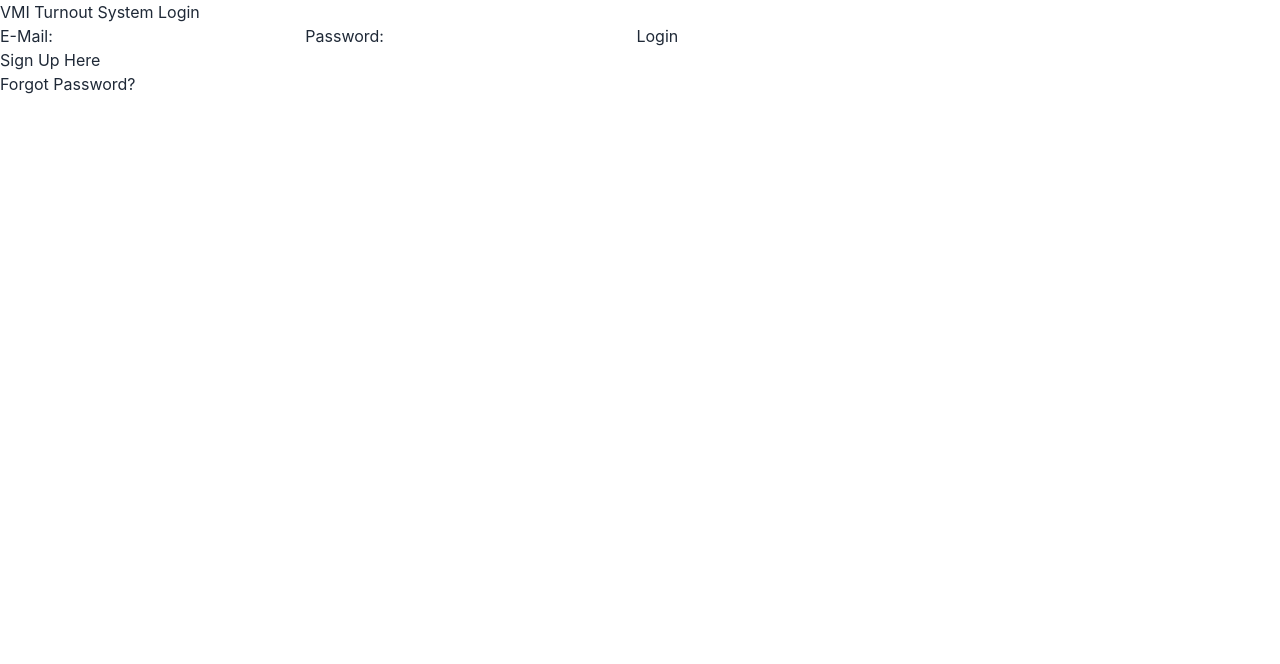
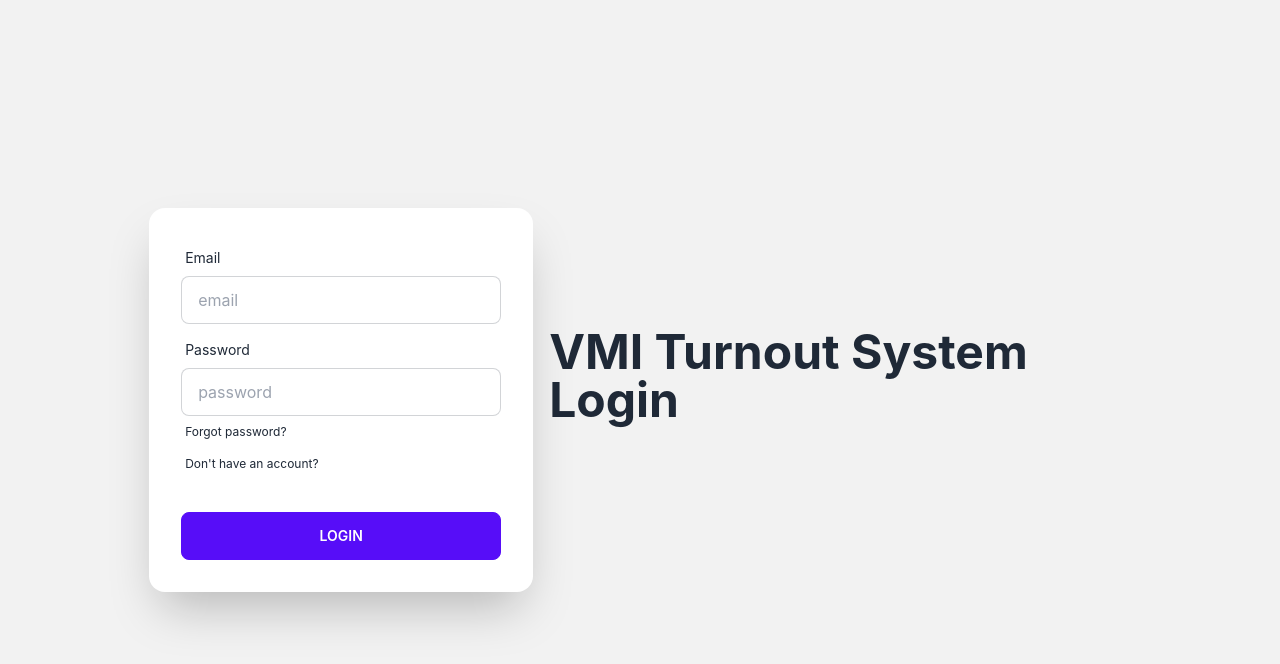
Before and after one commit to shelleyyyyy/VMITurnoutSystem, a Next.js app: page /login in a window 1280 px wide. Shown: the top 664 px of the page. Built offline with nearby package versions, Linux system fonts and the light colour scheme.

Commit message:
reworked login GUI using DaisyUI

```diff
--- /dev/null
+++ b/pages/components/LoginBox.jsx
@@ -0,0 +1,40 @@
+import React from 'react';
+
+
+export default function LoginBox() {
+    return (
+        <div className="hero min-h-screen bg-base-200">
+            <div className="hero-content flex-col lg:flex-row-reverse">
+                <div className="text-center lg:text-left">
+                    <h1 className="text-5xl font-bold">VMI Turnout System Login</h1>
+                    <p className="py-6"></p>
+                </div>
+                <div className="card flex-shrink-0 w-full max-w-sm shadow-2xl bg-base-100">
+                    <div className="card-body">
+                        <div className="form-control">
+                            <label className="label">
+                                <span className="label-text">Email</span>
+                            </label>
+                            <input type="text" placeholder="email" className="input input-bordered" />
+                        </div>
+                        <div className="form-control">
+                            <label className="label">
+                                <span className="label-text">Password</span>
+                            </label>
+                            <input type="text" placeholder="password" className="input input-bordered" />
+                            <label className="label">
+                                <a href="#" className="label-text-alt link link-hover">Forgot password?</a>
+                            </label>
+                            <label className="label">
+                                <a href="#" className="label-text-alt link link-hover">Don't have an account?</a>
+                            </label>
+                        </div>
+                        <div className="form-control mt-6">
+                            <button className="btn btn-primary">Login</button>
+                        </div>
+                    </div>
+                </div>
+            </div>
+        </div>
+    );
+}
--- a/pages/login.js
+++ b/pages/login.js
@@ -1,6 +1,4 @@
-import Head from 'next/head'
-import Image from 'next/image'
-import styles from '../styles/Home.module.css'
+import LoginBox from "./components/LoginBox"
 
 
 
@@ -12,17 +10,6 @@
     }
 
     return (
-      <div>
-            <h1>VMI Turnout System Login</h1>
-            <label for ="lblEmail">E-Mail: </label>
-            <input type ="text" id="txtEmail" name="txtEmail" placeholder=" "></input>
-            <label for ="lblPassword">Password: </label>
-            <input type ="text" id="txtPassword" name="txtPassword" placeholder=" "></input>
-            <button type="button">Login</button>
-            <br></br>
-            <a href=" ">Sign Up Here</a>
-            <br></br>
-            <a href=" ">Forgot Password?</a>
-      </div>
+      <LoginBox></LoginBox>
     )
   }
```
Also changed, not shown: 1 other file (tests, documents, lock files or other folders).
